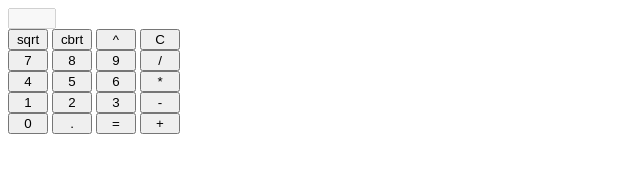
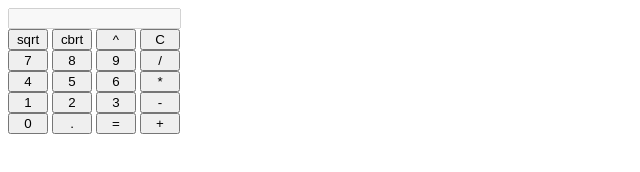
Before and after one commit to koucyan-iruka/basic-calc, a plain HTML site: page index.html in a window 1280 px wide. Shown: the full height of the page, 0-640 px from the left. Drawn offline with Linux system fonts and the light colour scheme.

Commit message:
Update index.html

```diff
--- a/index.html
+++ b/index.html
@@ -34,7 +34,7 @@
     </script>
 
    <form name="calculator">
-    <input type="text" name="display" id="display" style="width: 40px;" disabled>
+    <input type="text" name="display" id="display" style="width: 165px;" disabled>
 	 <br>
 		<input type="button" value="sqrt" onclick="sqrtcal()">
 		<input type="button" value="cbrt" onclick="cbrtcal()">
```
